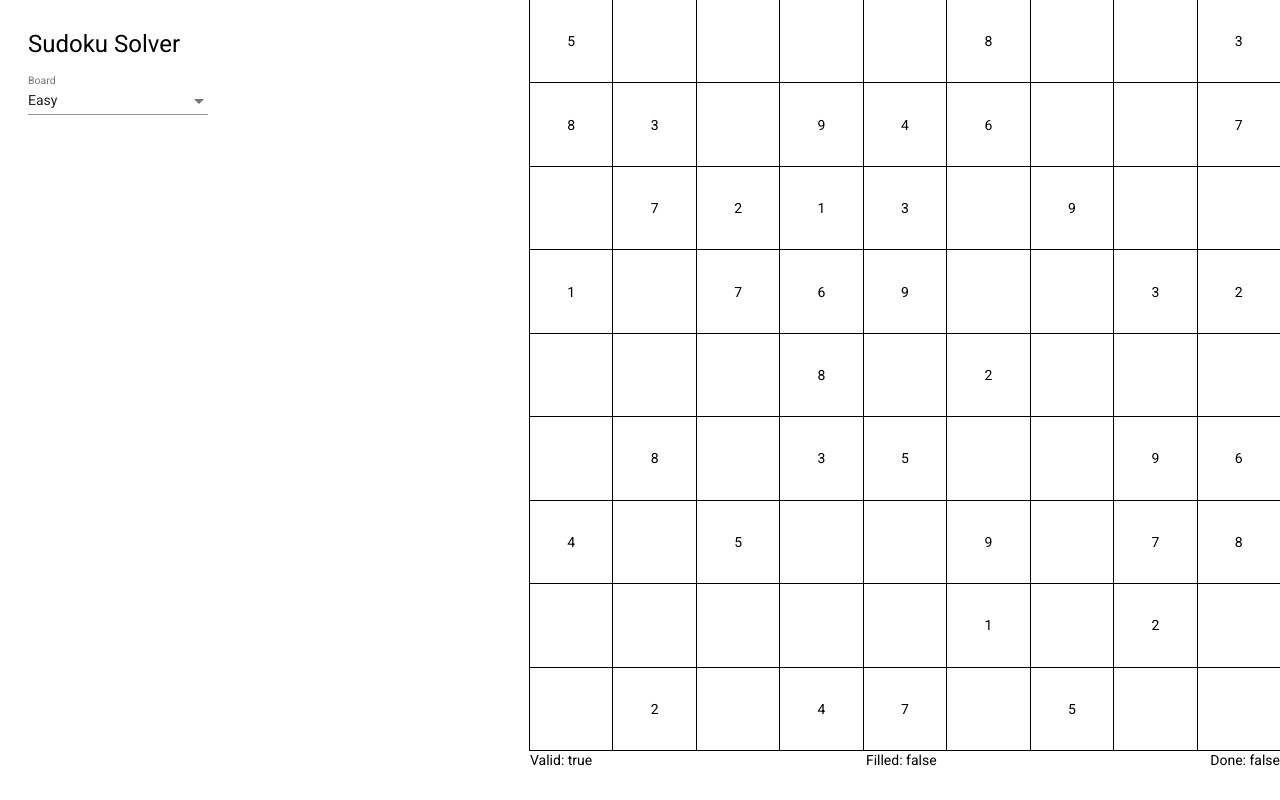
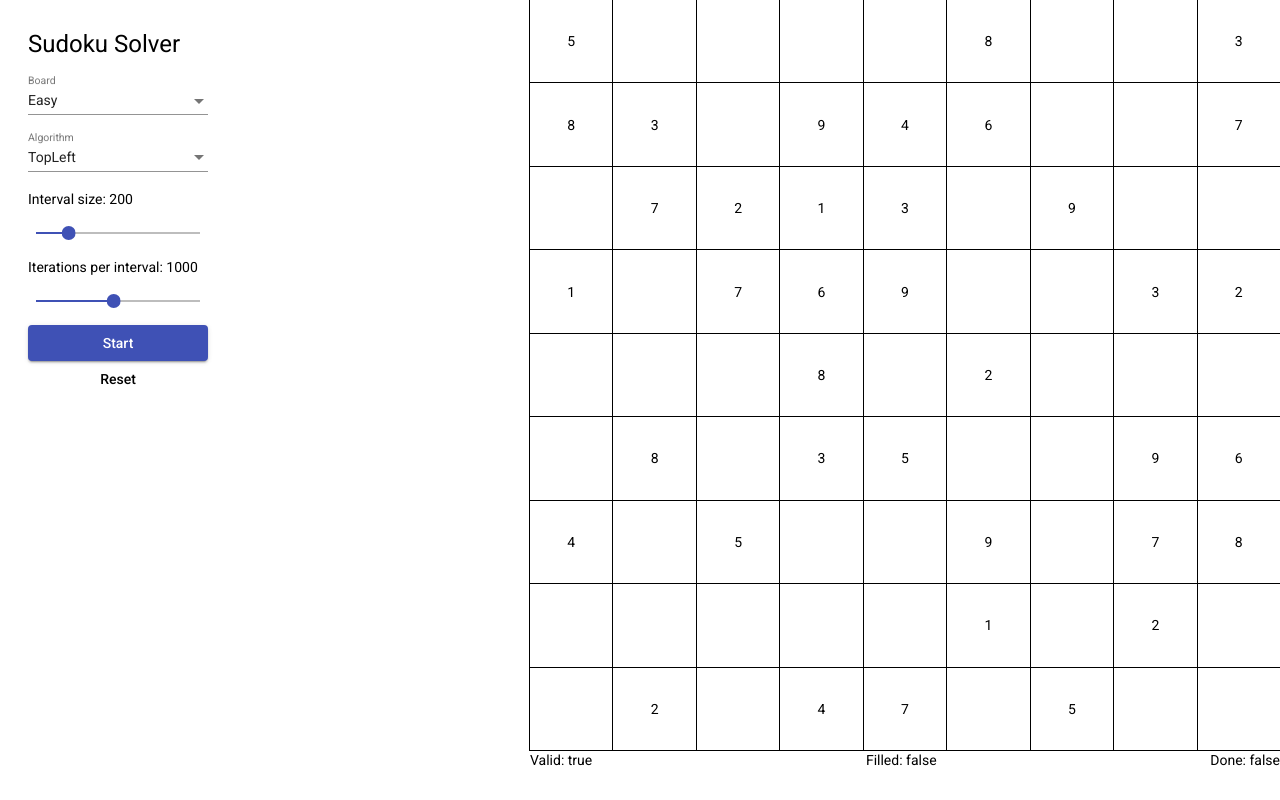
Before and after one commit to hauthorn/sudoku-solver, an Angular app: page / in a window 1280 px wide. Built offline with nearby package versions, Linux system fonts and the light colour scheme.

Commit message:
Scaffolding for algorithms

```diff
--- a/src/app/app.component.html
+++ b/src/app/app.component.html
@@ -1,12 +1,42 @@
 <div class="wrapper">
-  <div class="sidebar">
+  <div class="sidebar flex flex-column">
     <h1>Sudoku Solver</h1>
+
     <mat-form-field>
       <mat-label>Board</mat-label>
       <mat-select [(value)]="board">
         <mat-option *ngFor="let b of boards" [value]="b">{{ b.name }}</mat-option>
       </mat-select>
     </mat-form-field>
+
+    <mat-form-field>
+      <mat-label>Algorithm</mat-label>
+      <mat-select [(value)]="algorithm">
+        <mat-option *ngFor="let a of algorithms" [value]="a">{{ a.name }}</mat-option>
+      </mat-select>
+    </mat-form-field>
+
+    <mat-label>Interval size: {{ intervalSize }}</mat-label>
+    <mat-slider color="primary"
+                min="1"
+                max="1000"
+                thumbLabel
+                step="10"
+                tickInterval="auto"
+                [(ngModel)]="intervalSize"></mat-slider>
+
+    <mat-label>Iterations per interval: {{ iterationsPerInterval }}</mat-label>
+    <mat-slider color="primary"
+                min="100"
+                max="2000"
+                thumbLabel
+                step="100"
+                tickInterval="auto"
+                [(ngModel)]="iterationsPerInterval"></mat-slider>
+
+    <button mat-raised-button color="primary" (click)="start()" *ngIf="subscription == null">Start</button>
+    <button mat-button (click)="stop()" *ngIf="subscription != null">Stop</button>
+    <button mat-button (click)="reset()">Reset</button>
   </div>
   <div class="square">
     <app-board [board]="board"></app-board>
--- a/src/app/app.component.ts
+++ b/src/app/app.component.ts
@@ -1,6 +1,10 @@
 import {Component} from '@angular/core';
 import {Board} from "./model/board";
 import {Field} from './model/field';
+import {Algorithm} from "./model/algorithm";
+import {TopLeft} from "./model/algorithms/top-left";
+import {interval, Observable, Subscription} from "rxjs";
+import {RandomAssignment} from "./model/algorithms/random-assignment";
 
 @Component({
   selector: 'app-root',
@@ -10,10 +14,61 @@ import {Field} from './model/field';
 export class AppComponent {
   public board: Board;
   public boards: Board[];
-
-  title = 'sudoku-solver';
+  public algorithm: Algorithm;
+  public algorithms: Algorithm[];
+  public subscription: Subscription | null = null;
+  public ticker: Observable<number> | null = null;
+  public intervalSize = 200;
+  public iterationsPerInterval = 1000;
 
   constructor() {
+    this.boards = AppComponent.getBoards();
+    this.board = this.boards[0];
+    this.algorithms = [
+      new TopLeft,
+      new RandomAssignment,
+    ];
+    this.algorithm = this.algorithms[0];
+  }
+
+  public start() {
+    if (this.ticker == null) {
+      this.ticker = interval(this.intervalSize);
+      this.algorithm.setup(this.board);
+    }
+
+    this.subscription = this.ticker.subscribe(() => {
+      let i = 0;
+
+      while (i < this.iterationsPerInterval && !this.board.done) {
+        i++;
+
+        this.algorithm.step();
+        if (this.board.done) {
+          this.stop();
+        }
+      }
+
+      if (this.board.done) {
+        this.stop();
+      }
+    });
+  }
+
+  public stop() {
+    this.subscription?.unsubscribe();
+    this.subscription = null;
+  }
+
+  public reset() {
+    this.stop();
+    let boardName = this.board.name;
+    this.boards = AppComponent.getBoards();
+    this.board = this.boards.find(board => board.name == boardName) ?? this.boards[0];
+    this.ticker = null;
+  }
+
+  private static getBoards(): Array<Board> {
     let grid = new Board([
       [Field.f(1), Field.f(2), Field.l(3), Field.e(), Field.e(), Field.e(), Field.e(), Field.e(), Field.e(),],
       [Field.l(4), Field.l(5), Field.l(6), Field.e(), Field.e(), Field.e(), Field.e(), Field.e(), Field.e(),],
@@ -40,11 +95,10 @@ export class AppComponent {
       [Field.e(), Field.l(2), Field.e(), Field.l(4), Field.l(7), Field.e(), Field.l(5), Field.e(), Field.e(),],
     ], 'Easy');
 
-    this.boards = [
+    return [
+      easy,
       empty,
       grid,
-      easy,
     ];
-    this.board = easy
   }
 }
--- a/src/app/board/board.component.html
+++ b/src/app/board/board.component.html
@@ -6,8 +6,8 @@
   </mat-grid-list>
 
   <div class="flex flex-space-between">
-    <p>Valid: {{ board.valid }}</p>
+    <p [ngClass]="{ red: !board.valid}">Valid: {{ board.valid }}</p>
     <p>Filled: {{ board.filled }}</p>
-    <p>Done: {{ board.done }}</p>
+    <p [ngClass]="{green: board.done}">Done: {{ board.done }}</p>
   </div>
 </div>
--- /dev/null
+++ b/src/app/model/algorithm.ts
@@ -0,0 +1,9 @@
+import {Board} from "./board";
+
+export interface Algorithm {
+  name: string;
+
+  setup(board: Board): void;
+
+  step(): void;
+}
--- /dev/null
+++ b/src/app/model/algorithms/random-assignment.ts
@@ -0,0 +1,18 @@
+import {Algorithm} from "../algorithm";
+import {Board} from "../board";
+
+export class RandomAssignment implements Algorithm {
+  name = 'RandomAssignment';
+  board: Board | null = null;
+
+  setup(board: Board): void {
+    this.board = board;
+  }
+
+  step(): void {
+    this.board?.fieldList.filter(field => !field.locked)
+      .forEach(field => {
+        field.value = Math.floor(Math.random() * 9) + 1;
+      });
+  }
+}
--- /dev/null
+++ b/src/app/model/algorithms/top-left.ts
@@ -0,0 +1,13 @@
+import {Algorithm} from "../algorithm";
+import {Board} from "../board";
+
+export class TopLeft implements Algorithm {
+  name = 'TopLeft';
+
+  setup(board: Board): void {
+  }
+
+  step(): void {
+  }
+
+}
--- a/src/app/model/field.ts
+++ b/src/app/model/field.ts
@@ -13,4 +13,12 @@ export class Field {
   public static e(): Field {
     return new Field(null, false);
   }
+
+  public toString(): string {
+    let space = ' ';
+    if (this.locked) {
+      space = '~'
+    }
+    return `${space}${this.value ?? '.'}${space}`;
+  }
 }
--- a/src/styles.css
+++ b/src/styles.css
@@ -13,6 +13,18 @@ body {
   display: flex;
 }
 
+.flex-column {
+  flex-direction: column;
+}
+
 .flex-space-between {
   justify-content: space-between;
 }
+
+.red {
+  color: red;
+}
+
+.green {
+  color: green;
+}
```
Also changed, not shown: src/app/app.module.ts (+7 -1 lines), 1 other file (tests, documents, lock files or other folders).
